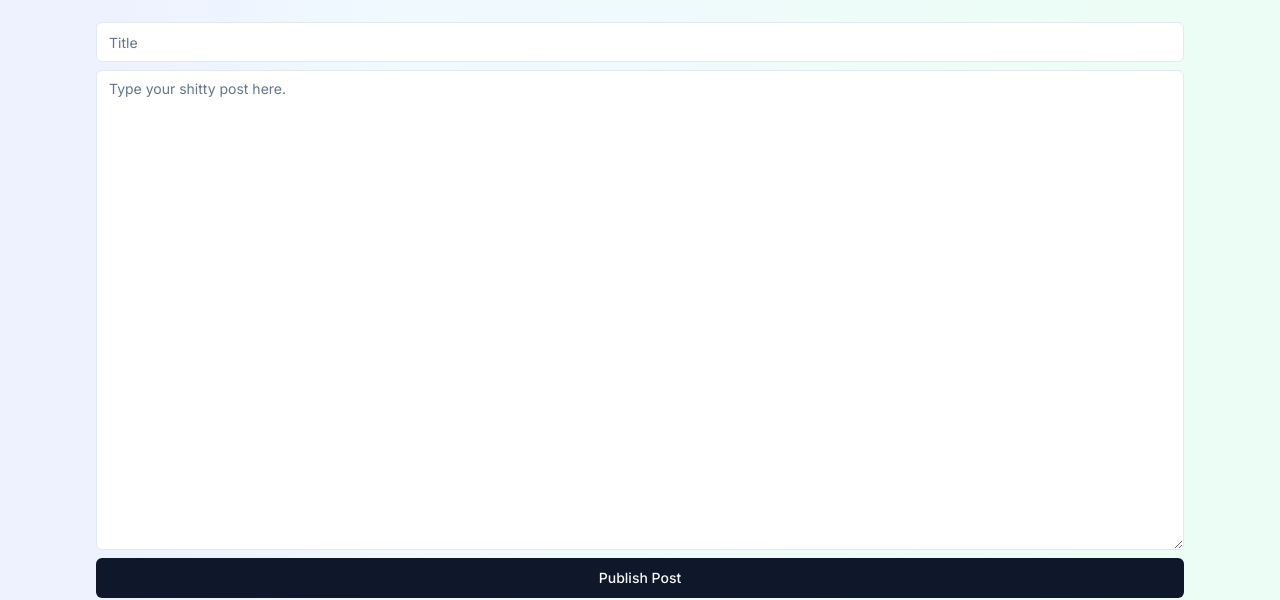
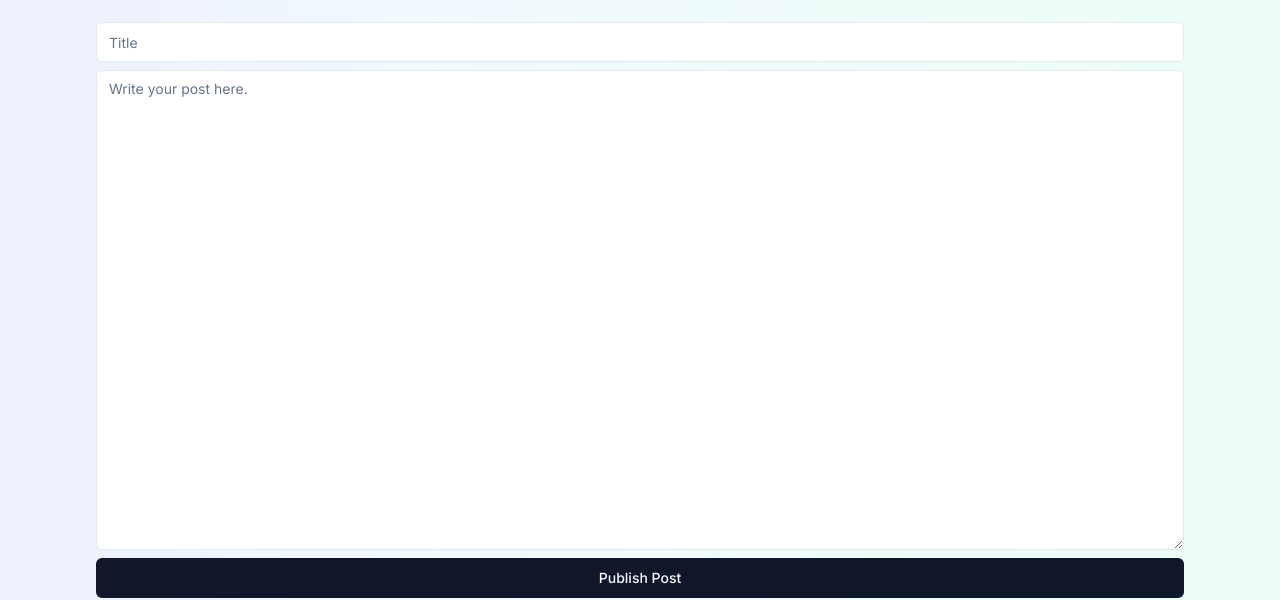
Before and after one commit to owain-williams/blog-site2, a Next.js app: page /write in a window 1280 px wide. Shown: the part 182-782 px from the top of the page. Built offline with nearby package versions, Linux system fonts and the light colour scheme; no server answers.

Commit message:
refactor: remove swears

```diff
--- a/app/write/page.tsx
+++ b/app/write/page.tsx
@@ -42,7 +42,7 @@ export default async function Dashboard() {
         <Input name="postTitle" placeholder="Title" className="bg-white" />
         <Textarea
           name="postContents"
-          placeholder="Type your shitty post here."
+          placeholder="Write your post here."
           className="bg-white"
         />
         <Button type="submit">Publish Post</Button>
```
